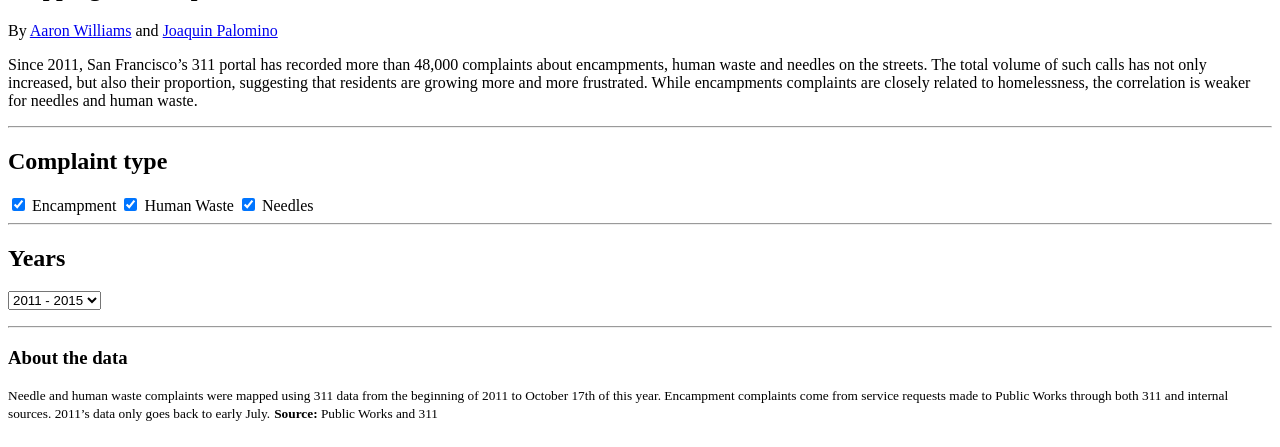
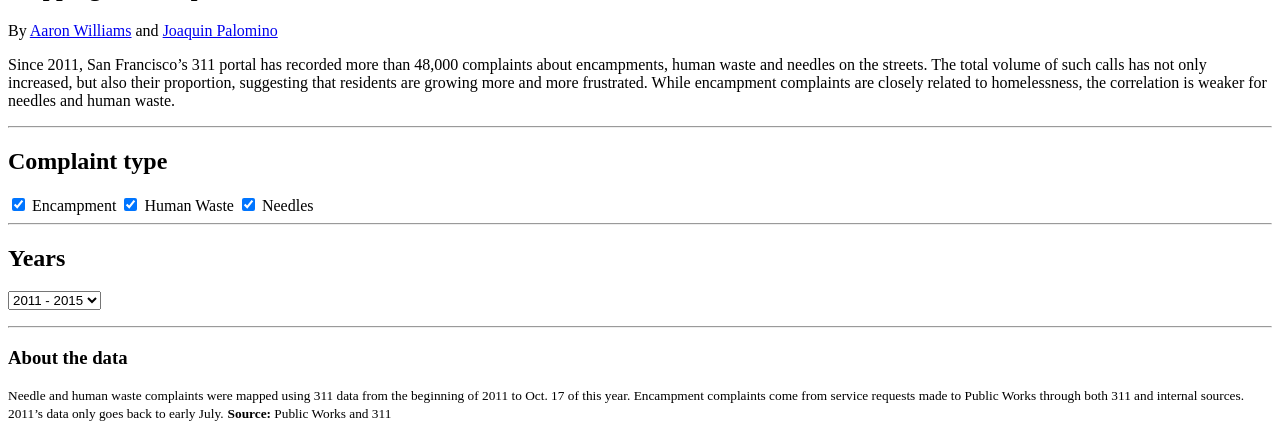
Before and after one commit to sfchronicle/homelessness-map, a Django app: template homelessness/templates/_article.html in a window 1280 px wide. Shown: the part 353-800 px from the top of the page. Run offline with Django 3.2, Linux system fonts and the light colour scheme; the template is opened without the code that fills it, so the values that code supplies are empty.

Commit message:
copy edits and remove twitter script

```diff
--- a/homelessness/templates/_article.html
+++ b/homelessness/templates/_article.html
@@ -7,7 +7,7 @@
     <h1>Mapping 311 complaints in San Francisco</h1>
     <p class="byline">By <a href="https://twitter.com/aboutaaron">Aaron Williams</a> and <a href="https://twitter.com/joaquinpalomino">Joaquin Palomino</a></p>
 
-    <p>Since 2011, San Francisco’s 311 portal has recorded more than 48,000 complaints about encampments, human waste and needles on the streets.  The total volume of such calls has not only increased, but also their proportion, suggesting that residents are growing more and more frustrated. While encampments complaints are closely related to homelessness, the correlation is weaker for needles and human waste.</p>
+    <p>Since 2011, San Francisco’s 311 portal has recorded more than 48,000 complaints about encampments, human waste and needles on the streets.  The total volume of such calls has not only increased, but also their proportion, suggesting that residents are growing more and more frustrated. While encampment complaints are closely related to homelessness, the correlation is weaker for needles and human waste.</p>
 
     <div class="toggle-control">
         <form>
@@ -40,7 +40,6 @@
 
     <hr>
     <h3>About the data</h3>
-    <small>Needle and human waste complaints were mapped using 311 data from the beginning of 2011 to October 17th of this year. Encampment complaints come from service requests made to Public Works through both 311 and internal sources. 2011’s data only goes back to early July.</small>
-    <small class="source"><b>Source:</b> Public Works and 311
-</small>
+    <small>Needle and human waste complaints were mapped using 311 data from the beginning of 2011 to Oct. 17 of this year. Encampment complaints come from service requests made to Public Works through both 311 and internal sources. 2011’s data only goes back to early July.</small>
+    <small class="source"><b>Source:</b> Public Works and 311</small>
 </article>
--- a/homelessness/templates/base.html
+++ b/homelessness/templates/base.html
@@ -55,8 +55,6 @@
         })();
     </script>
 
-    <script type="text/javascript" async src="//platform.twitter.com/widgets.js"></script>
-
     {% if debug %}
     <!-- livereload -->
     <script>document.write('<script src="http://'
```
